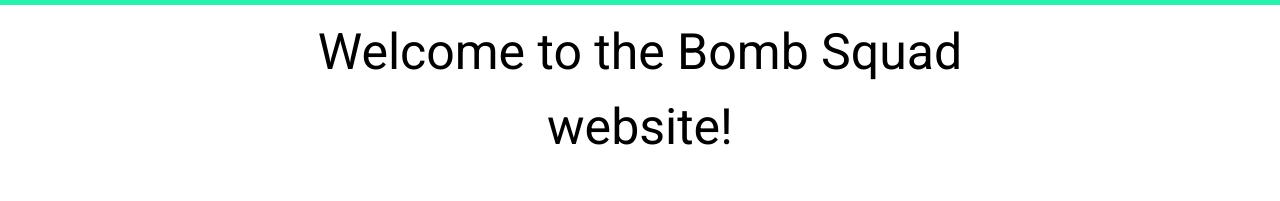
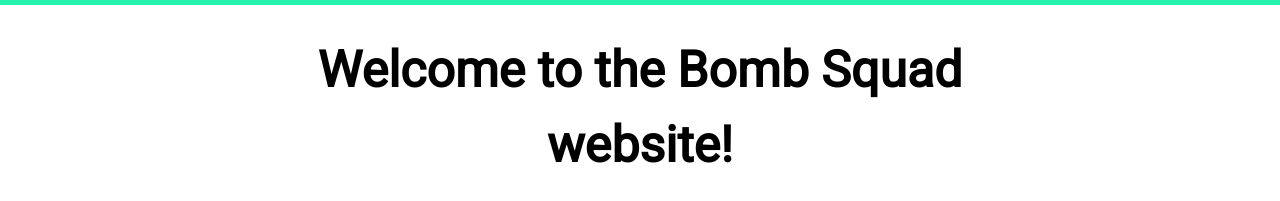
Before and after one commit to IbraheemMoosa/BombSquadServer, a plain HTML site: page Website/homepage.html in a window 1280 px wide. Shown: the part 67-268 px from the top of the page. Drawn offline with nearby package versions, Linux system fonts and the light colour scheme.

Commit message:
Update homepage.css

```diff
--- a/Website/homepage.css
+++ b/Website/homepage.css
@@ -40,4 +40,6 @@ body {
 }
 #title-text {
   font-size: 50px;
+  font-weight: bold;
+  margin-top: 18px;
 }
```
